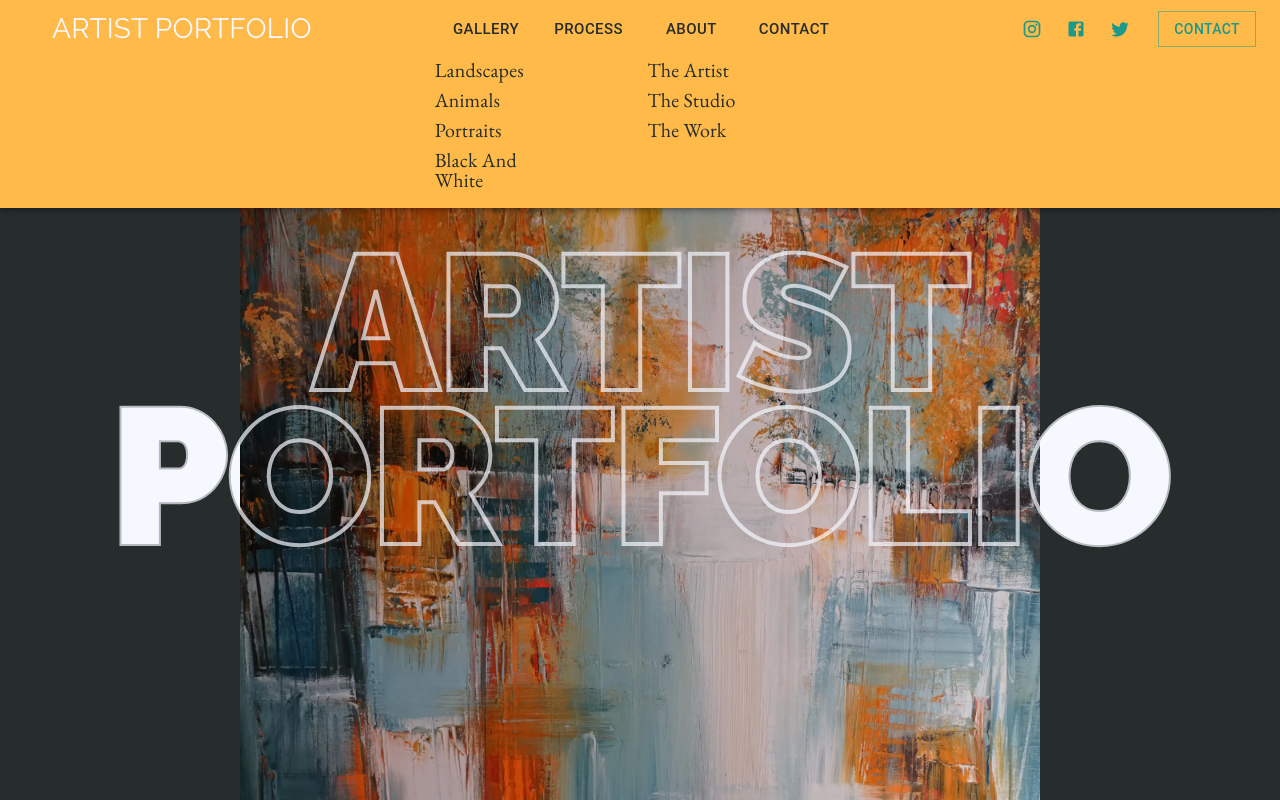
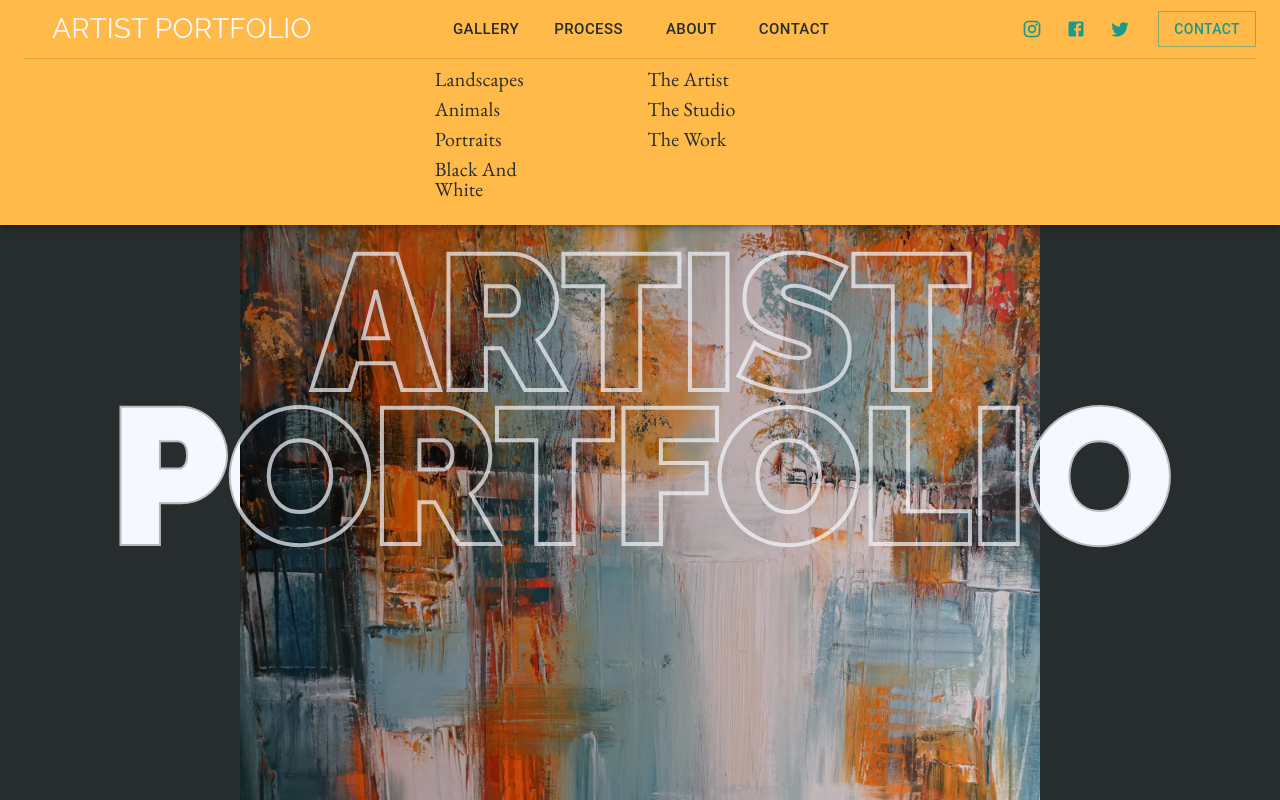
Before and after one commit to DaedalusFiction/artist-template5, a Next.js app: page / in a window 1280 px wide. Both pictures are taken after a click on the button "GALLERY". Shown: the top 800 px of the page. Built offline with nearby package versions, Linux system fonts and the light colour scheme.

Commit message:
added divider

```diff
--- a/components/layout/Navbar.js
+++ b/components/layout/Navbar.js
@@ -7,7 +7,14 @@ import Menu from "@mui/material/Menu";
 import MenuIcon from "@mui/icons-material/Menu";
 import Container from "@mui/material/Container";
 import MenuItem from "@mui/material/MenuItem";
-import { Button, Fade, Grid, Slide, useScrollTrigger } from "@mui/material";
+import {
+    Button,
+    Divider,
+    Fade,
+    Grid,
+    Slide,
+    useScrollTrigger,
+} from "@mui/material";
 import Link from "next/link";
 import lightTheme from "../../styles/themes/lightTheme";
 import { useEffect, useState } from "react";
@@ -21,10 +28,6 @@ const Navbar = () => {
     const [expanded, setExpanded] = useState(false);
     const router = useRouter();
     const currentPage = router.pathname.split("/")[1];
-    // const trigger = useScrollTrigger({
-    //     disableHysteresis: true,
-    //     threshold: 0,
-    // });
 
     const [trigger, setTrigger] = useState(true);
 
@@ -292,13 +295,16 @@ const Navbar = () => {
                             </Grid>
                         </Grid>
                         {expanded && (
+                            <Box sx={{ padding: ".5rem 0" }}>
+                                <Divider />
                                 <Fade in={expanded}>
                                     <Grid container>
                                         <Grid item xs={4}></Grid>
                                         <Grid item xs={4}>
                                             <Box>
                                                 <Grid container>
-                                                {pages.map((page, index) => {
+                                                    {pages.map(
+                                                        (page, index) => {
                                                             return (
                                                                 <Grid
                                                                     item
@@ -365,13 +371,15 @@ const Navbar = () => {
                                                                     </Box>
                                                                 </Grid>
                                                             );
-                                                })}
+                                                        }
+                                                    )}
                                                 </Grid>
                                             </Box>
                                         </Grid>
                                         <Grid item xs={4}></Grid>
                                     </Grid>
                                 </Fade>
+                            </Box>
                         )}
                     </Box>
                 </Container>
```
Lines whose indentation alone changed are shown as unchanged.
